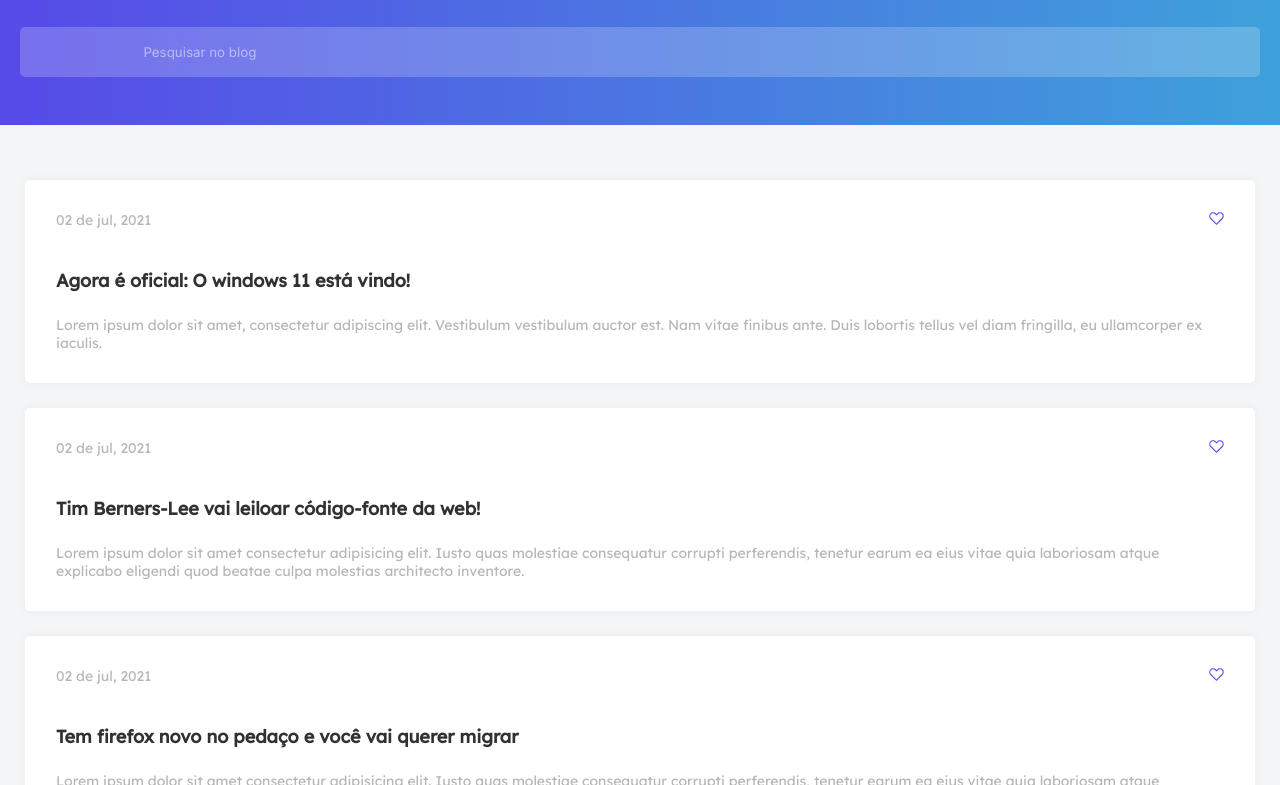
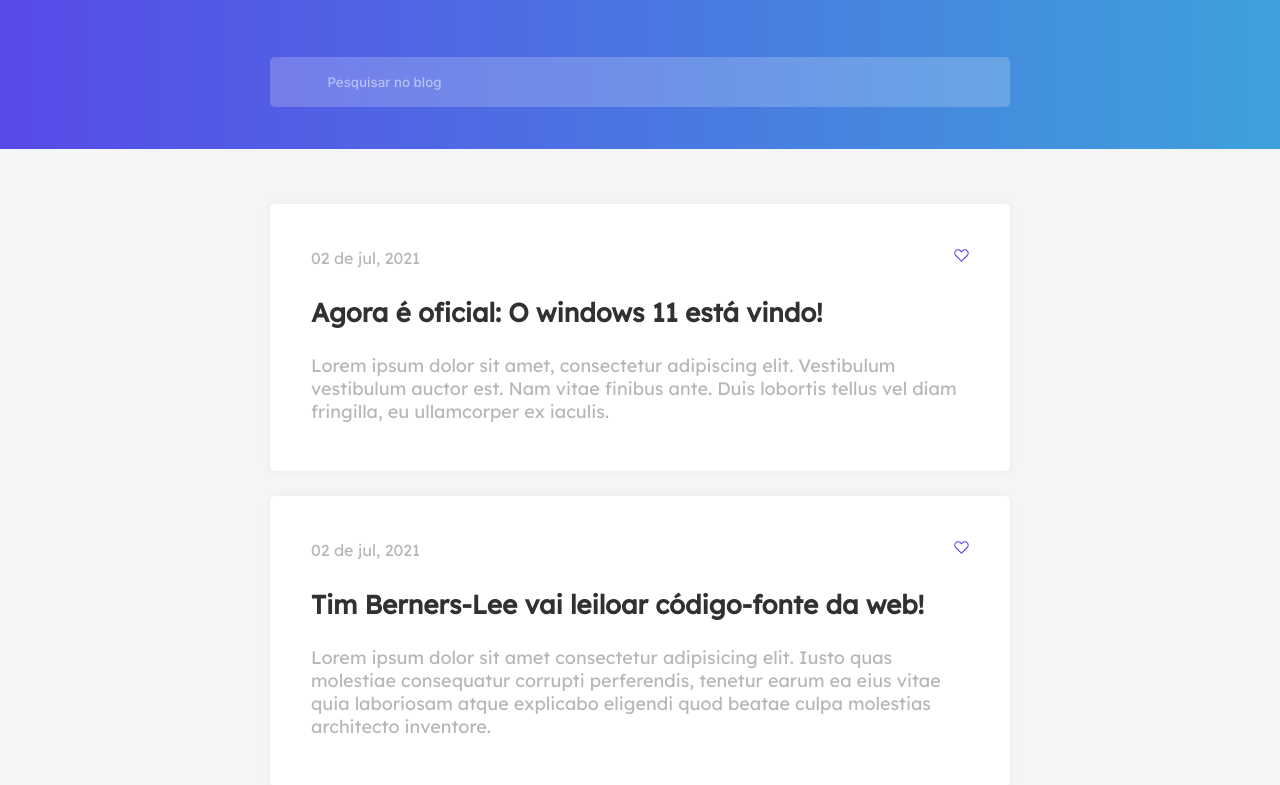
Before and after one commit to PriscilaZeferino/DesafiosFrontEndCodelandia, a plain HTML site: page index.html in a window 1280 px wide. Shown: the part 85-870 px from the top of the page. Drawn offline with Linux system fonts and the light colour scheme.

Commit message:
Adaptado para desktop

```diff
--- a/styles.css
+++ b/styles.css
@@ -36,6 +36,7 @@ body {
   padding-top: 64px;
   padding-bottom: 48px;
 
+  font-size: 18px;
   color: var(--white);
 }
 
@@ -57,7 +58,7 @@ body {
   border-top-left-radius: 5px;
   border-bottom-left-radius: 5px;
   padding-left: 10px;
-  width: 10%;
+  width: 50px;
   height: 50px;
   background: var(--search-background);
 }
@@ -73,7 +74,7 @@ body {
   background-color: var(--search-background);
 
   font-family: 'Inter', sans-serif;
-
+  font-weight: 500;
 }
 
 ::-webkit-input-placeholder {
@@ -139,3 +140,51 @@ article {
 .textArticle p {
   color: var(--text);
 }
+
+@media (min-width: 1024px) {
+
+  .header {
+    padding-right: 270px;
+    padding-left: 270px;
+    padding-top: 41px;
+    padding-bottom: 42px;
+
+    font-size: 18px;
+  }
+
+  .search {
+    padding-top: 78px;
+  }
+
+  article {
+    margin-left: 270px;
+    margin-right: 270px;
+
+    padding-top: 28px;
+    padding-left: 25px;
+    padding-right: 25px;
+    padding-bottom: 32px;
+
+  }
+
+  .titleArticle {
+    font-size: 16px;
+  }
+
+  .textArticle {
+    padding-top: 28px;
+    padding-left: 16px;
+    padding-right: 16px;
+  }
+
+  .textArticle h3 {
+    font-size: 26px;
+    color: var(--title);
+    padding-bottom: 25px;
+  }
+
+  .textArticle p {
+    font-size: 18px;
+  }
+
+}
```
Also changed, not shown: 1 other file.
